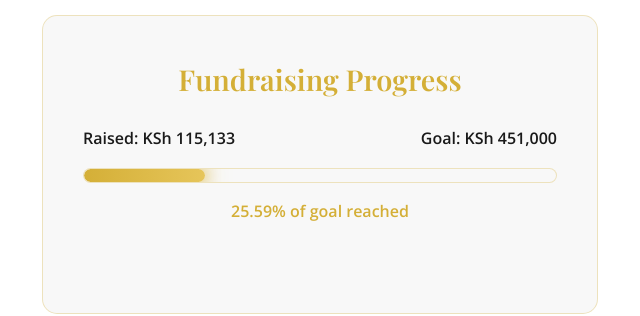
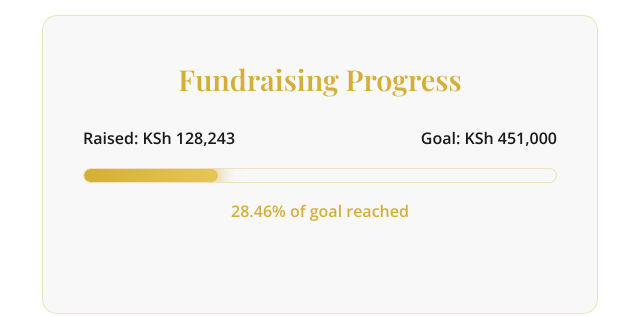
Before and after one commit to Brandon05-dev/Great-Grandma-Tribute, a plain HTML site: page index.html in a window 1280 px wide. Shown: the part 1160-1476 px from the top of the page, 622-1262 px from the left. Drawn offline with nearby package versions, Linux system fonts and the light colour scheme.

Commit message:
Feat: trackbar updated

```diff
--- a/index.html
+++ b/index.html
@@ -3,7 +3,7 @@
 <head>
     <meta charset="UTF-8">
     <meta name="viewport" content="width=device-width, initial-scale=1.0">
-    <title>In Memory of Grandma - A Tribute</title>
+    <title>In Memory of Mama Virginia - A Tribute</title>
     <link rel="stylesheet" href="style.css">
     <link rel="preconnect" href="https://fonts.googleapis.com">
     <link rel="preconnect" href="https://fonts.gstatic.com" crossorigin>
@@ -104,13 +104,13 @@
           <h3>Fundraising Progress</h3>
           <div class="progress-info">
             <div class="progress-text">
-              <span>Raised: KSh 115,133</span>
+              <span>Raised: KSh 128,243</span>
               <span>Goal: KSh 451,000</span>
             </div>
             <div class="progress-bar">
-              <div class="progress-fill" style="width: 25.59%"></div>
+              <div class="progress-fill" style="width: 28.46%"></div>
             </div>
-            <p class="progress-percentage">25.59% of goal reached</p>
+            <p class="progress-percentage">28.46% of goal reached</p>
           </div>
         </div>
       </div>
```
